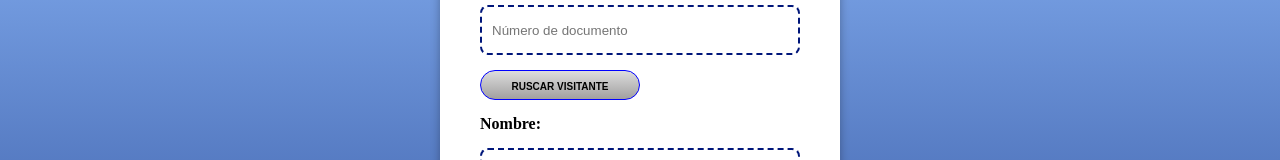
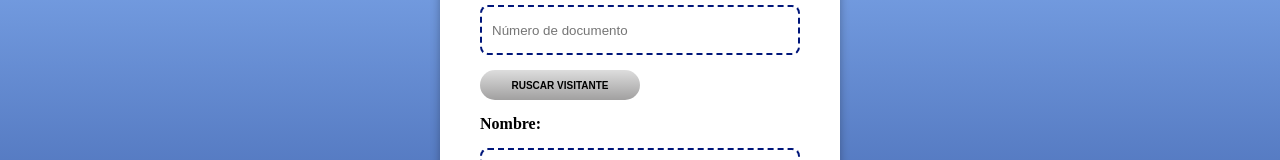
Before and after one commit to sistemasdeinformacion-ing/control-visitantes, a React (Vite) app: page /registro-entrada in a window 1280 px wide. Shown: the part 200-360 px from the top of the page. Built offline with nearby package versions, Linux system fonts and the light colour scheme.

Commit message:
Guardado

```diff
--- a/src/components/RegistroEntrada.css
+++ b/src/components/RegistroEntrada.css
@@ -82,7 +82,7 @@ select {
 .search {
   color: black;
   background: linear-gradient(to bottom, #dddddd, #a1a0a0);
-  border: 1px solid blue;
+  border: none;
   padding: 10px;
   font-weight: bold;
   border-radius: 18px;
```
